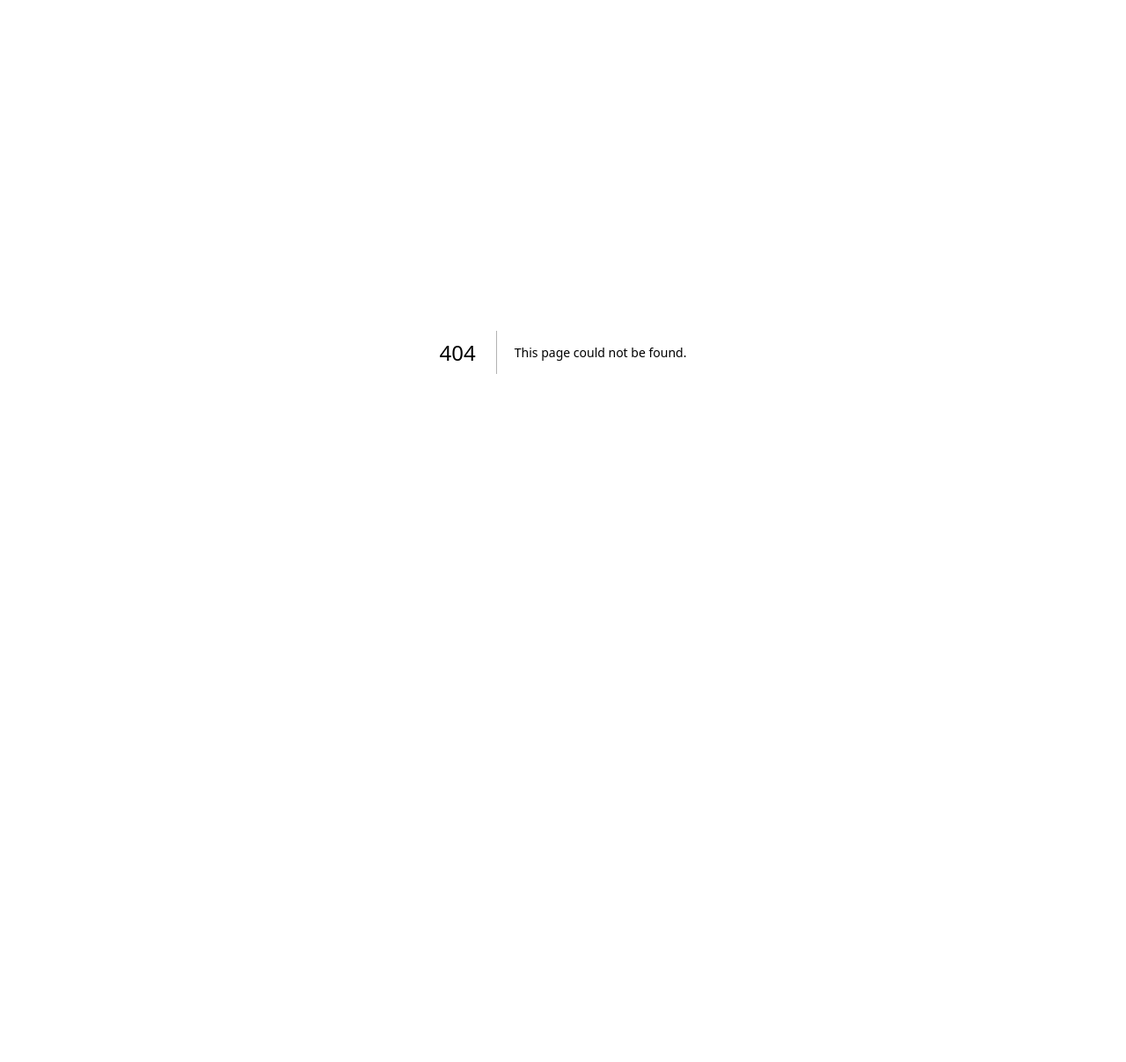
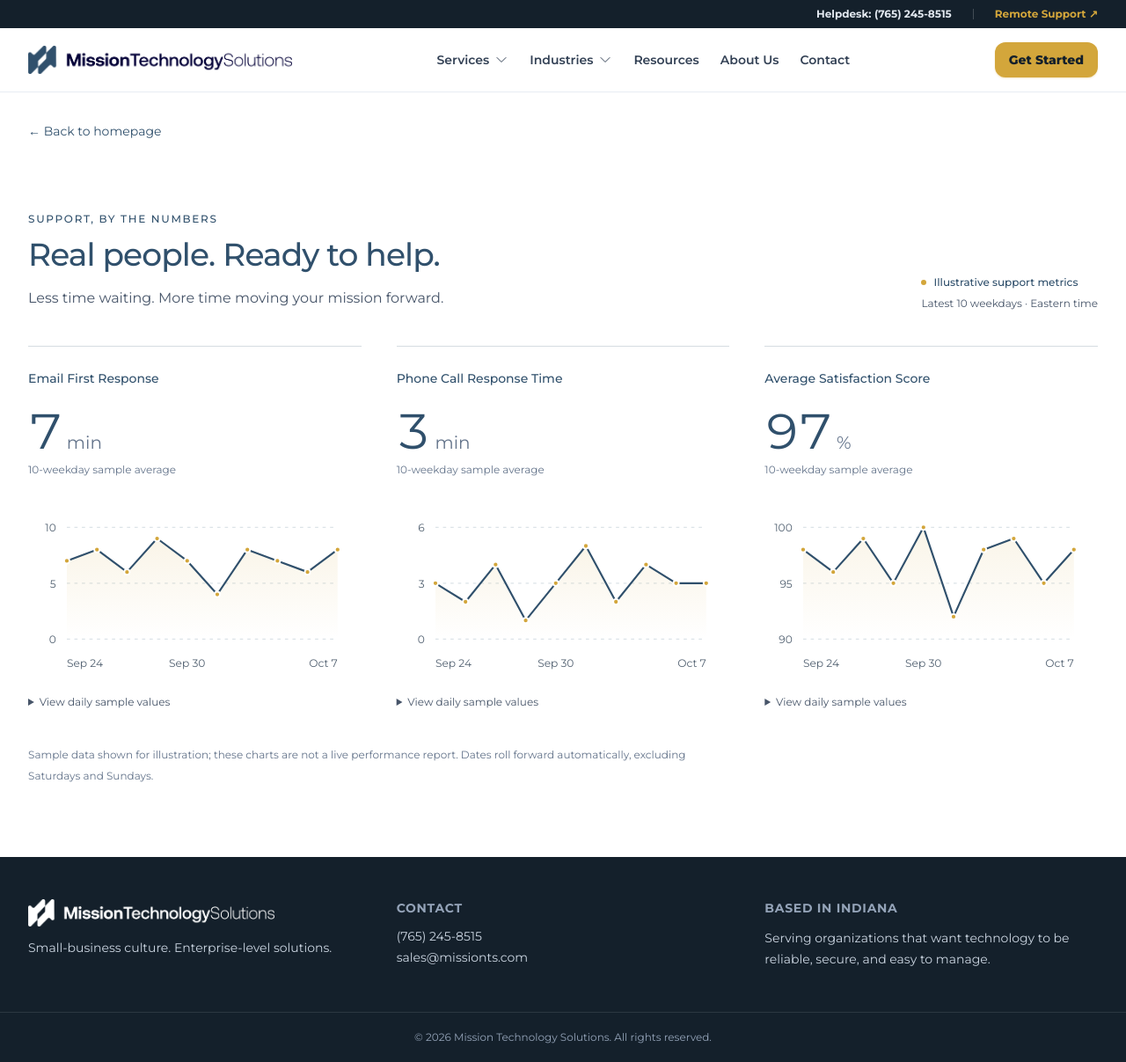
Before and after one commit to MissionTS/mts-site, a Next.js app: page /support-stats in a window 1280 px wide. Before the commit this address had no page. Shown: the whole page at 88% size. Before the commit the page ends 800 px from the top, so only its background shows below. Built offline with nearby package versions, Linux system fonts and the light colour scheme.

Commit message:
Add dedicated support metrics page with full weekday charts

```diff
--- /dev/null
+++ b/app/support-stats/page.tsx
@@ -0,0 +1,24 @@
+import type { Metadata } from "next";
+import Link from "next/link";
+import { SiteHeader } from "@/components/SiteHeader";
+import { SiteFooter } from "@/components/SiteFooter";
+import { SupportStatsDetail } from "@/components/SupportStats";
+
+export const metadata: Metadata = {
+  title: "Support Metrics | Mission Technology Solutions",
+  description: "Explore illustrative email response, phone response, and customer satisfaction trends for Mission Technology Solutions.",
+  alternates: { canonical: "/support-stats" },
+};
+
+export default function SupportStatsPage() {
+  return (
+    <main>
+      <SiteHeader />
+      <div className="mx-auto max-w-[1440px] px-6 pt-8 lg:px-8">
+        <Link href="/#support-stats" className="text-sm text-mission-navy underline-offset-4 hover:underline focus-visible:outline focus-visible:outline-2 focus-visible:outline-offset-4">← Back to homepage</Link>
+      </div>
+      <SupportStatsDetail />
+      <SiteFooter />
+    </main>
+  );
+}
```
